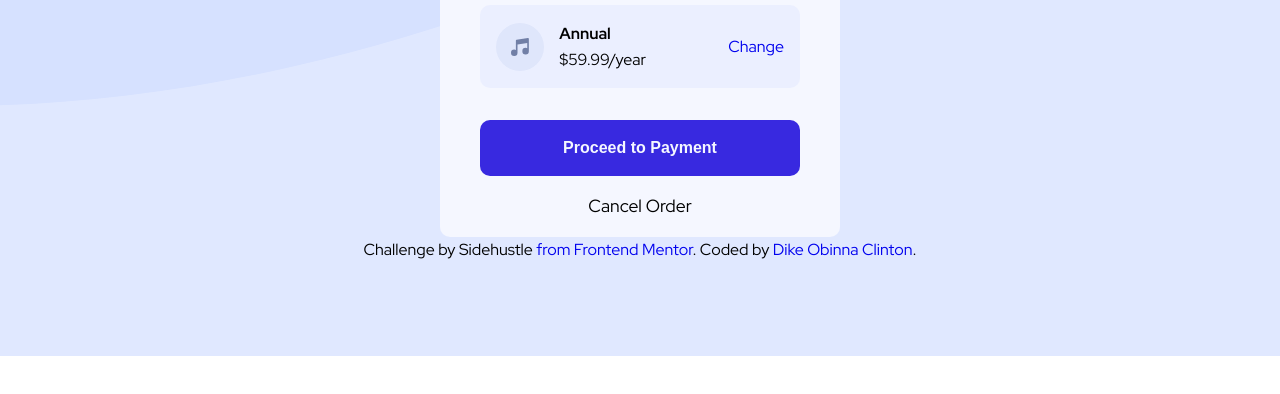
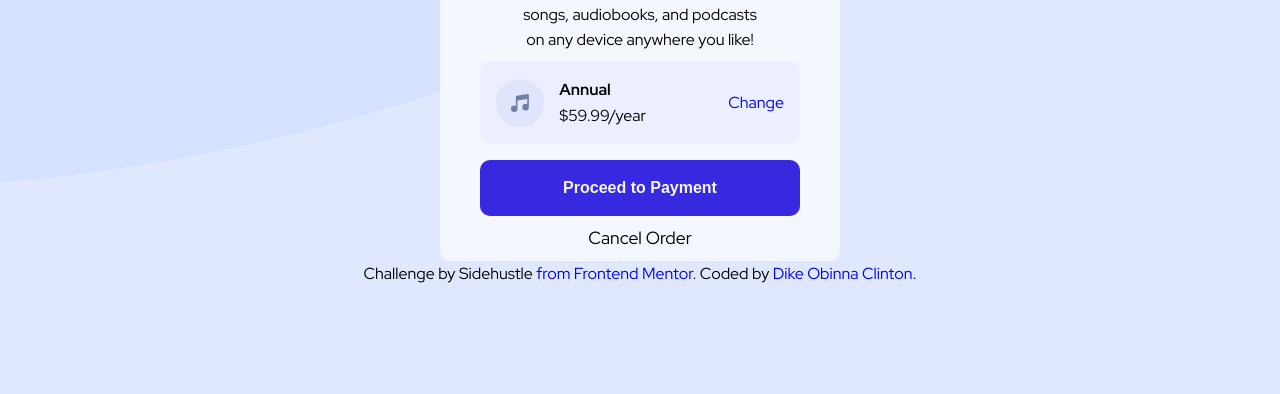
Before and after one commit to Dike-Code/Order-Summary-Card, a plain HTML site: page index.html in a window 1280 px wide. Shown: the part 444-838 px from the top of the page. Before the commit the page ends 800 px from the top, so only its background shows below. Drawn offline with Linux system fonts and the light colour scheme.

Commit message:
Update style.css

```diff
--- a/css/style.css
+++ b/css/style.css
@@ -22,12 +22,13 @@ body {
    font-family: "Red Hat Display", sans-serif;
    font-size: 16px;
    line-height: 1.6;
+   height:110vh
 }
 
 .wrapper {
    width: 1440px;
    max-width: 100%;
-   height: 100vh;
+   height: 100%;
    margin: 0 auto;
 }
 
@@ -106,7 +107,7 @@ body {
 
 .payment_disc {
    width: 80%;
-   margin: 1rem auto;
+   margin: 0.5rem auto;
    text-align: center;
 }
 
@@ -114,7 +115,7 @@ body {
    background: var(--Bright-blue);
    color: var(--Very-pale-blue);
    width: 100%;
-   margin: 1rem auto;
+   margin: 0.5rem auto;
    padding: 1.2rem;
    border-radius: 10px;
    border: none;
```
